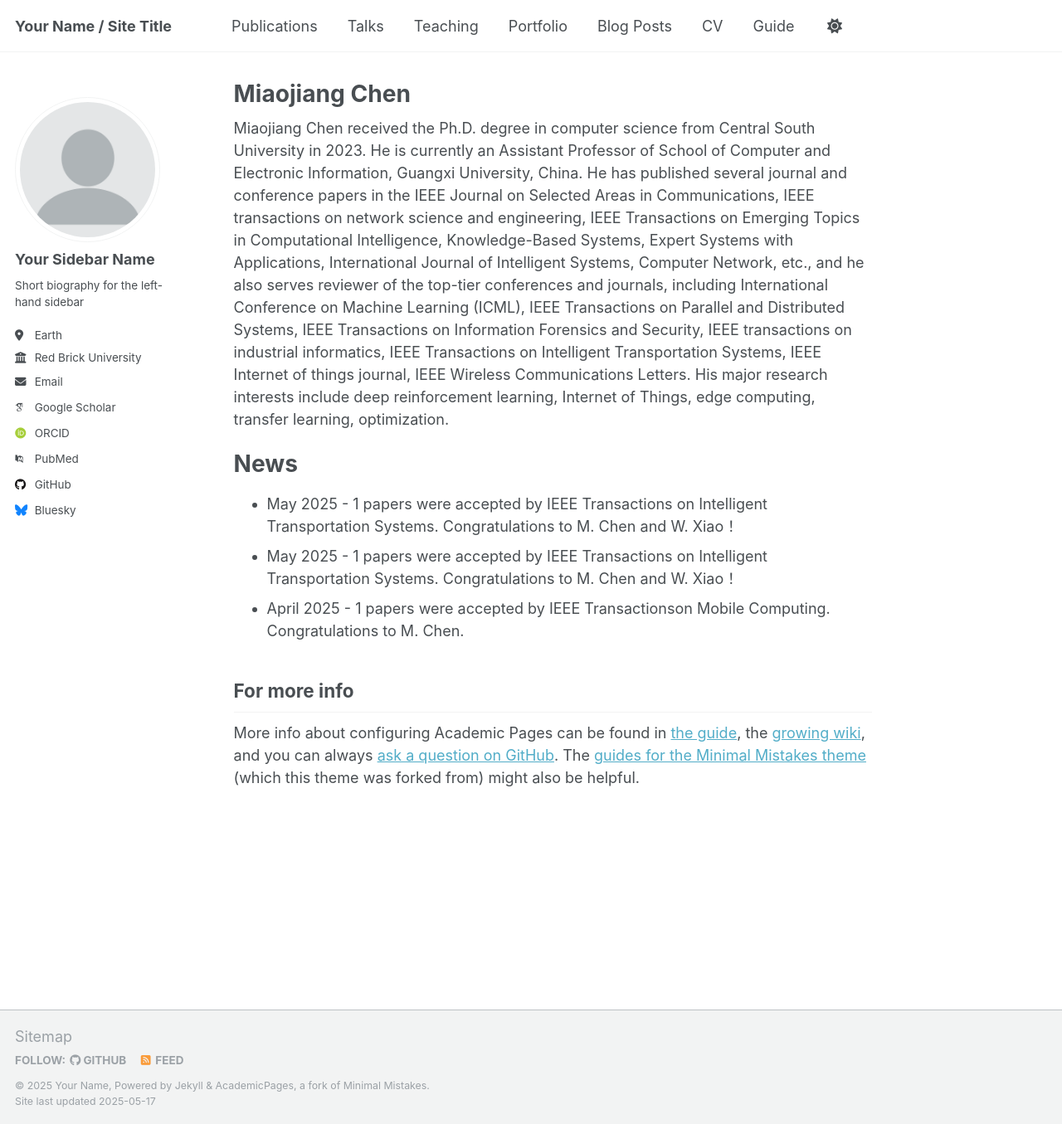
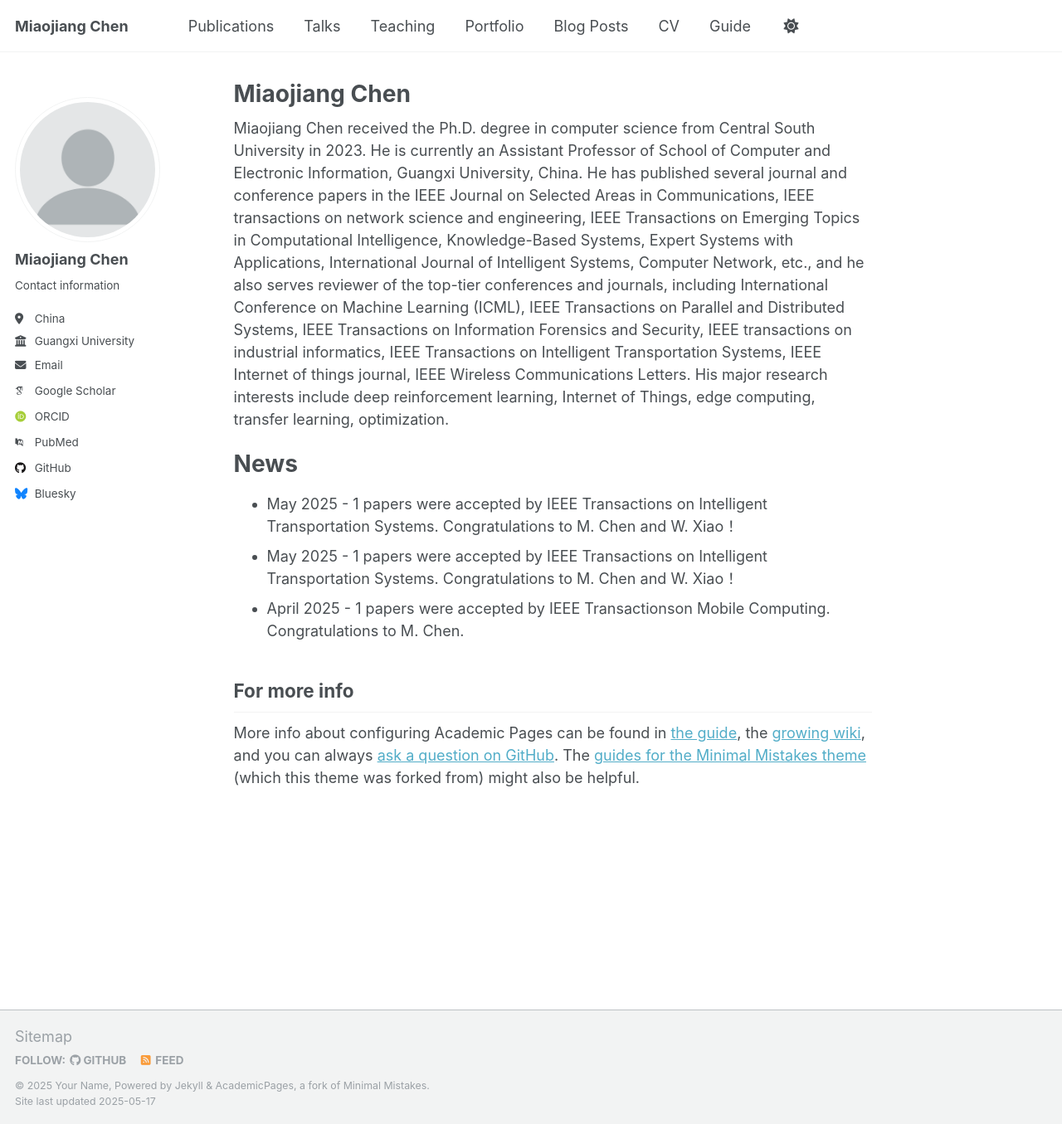
Before and after one commit to mjchen-cs/mjchen-cs.github.io, a Jekyll site: the page built from _pages/about.md, in a window 1280 px wide and 1355 px high. Shown: the whole window at 83% size. Built offline with Jekyll 4.4.1, drawn with Linux system fonts in a browser that asks for light colours; some web fonts are replaced.

Commit message:
_config.yml

```diff
--- a/_config.yml
+++ b/_config.yml
@@ -9,7 +9,7 @@
 # Basic Site Settings
 locale                   : "en-US"
 site_theme               : "default"
-title                    : "Your Name / Site Title"
+title                    : "Miaojiang Chen"
 title_separator          : "-"
 name                     : &name "Your Name"
 description              : &description "personal description"
@@ -23,18 +23,18 @@ repository               : "academicpages/academicpages.github.io"
 author:
   # Biographic information
   avatar           : "profile.png"
-  name             : "Your Sidebar Name"
+  name             : "Miaojiang Chen"
   pronouns         : # example: "she/her"
-  bio              : "Short biography for the left-hand sidebar"
-  location         : "Earth"
-  employer         : "Red Brick University"
+  bio              : "Contact information"
+  location         : "China"
+  employer         : "Guangxi University"
   uri              : # URL
-  email            : "none@example.org"
+  email            : "mjchen_cs@gxu.edu.cn"
 
   # Academic websites
   academia         : # URL
   arxiv            : # URL - Update with the correct link to your profile
-  googlescholar    : "https://scholar.google.com/citations?user=PS_CX0AAAAAJ"
+  googlescholar    : "https://scholar.google.com/citations?hl=zh-CN&user=xX-xdl8AAAAJ&view_op=list_works&sortby=pubdate"
   impactstory      : # URL
   orcid            : "http://orcid.org/yourorcidurl"
   semantic         : # URL
```
